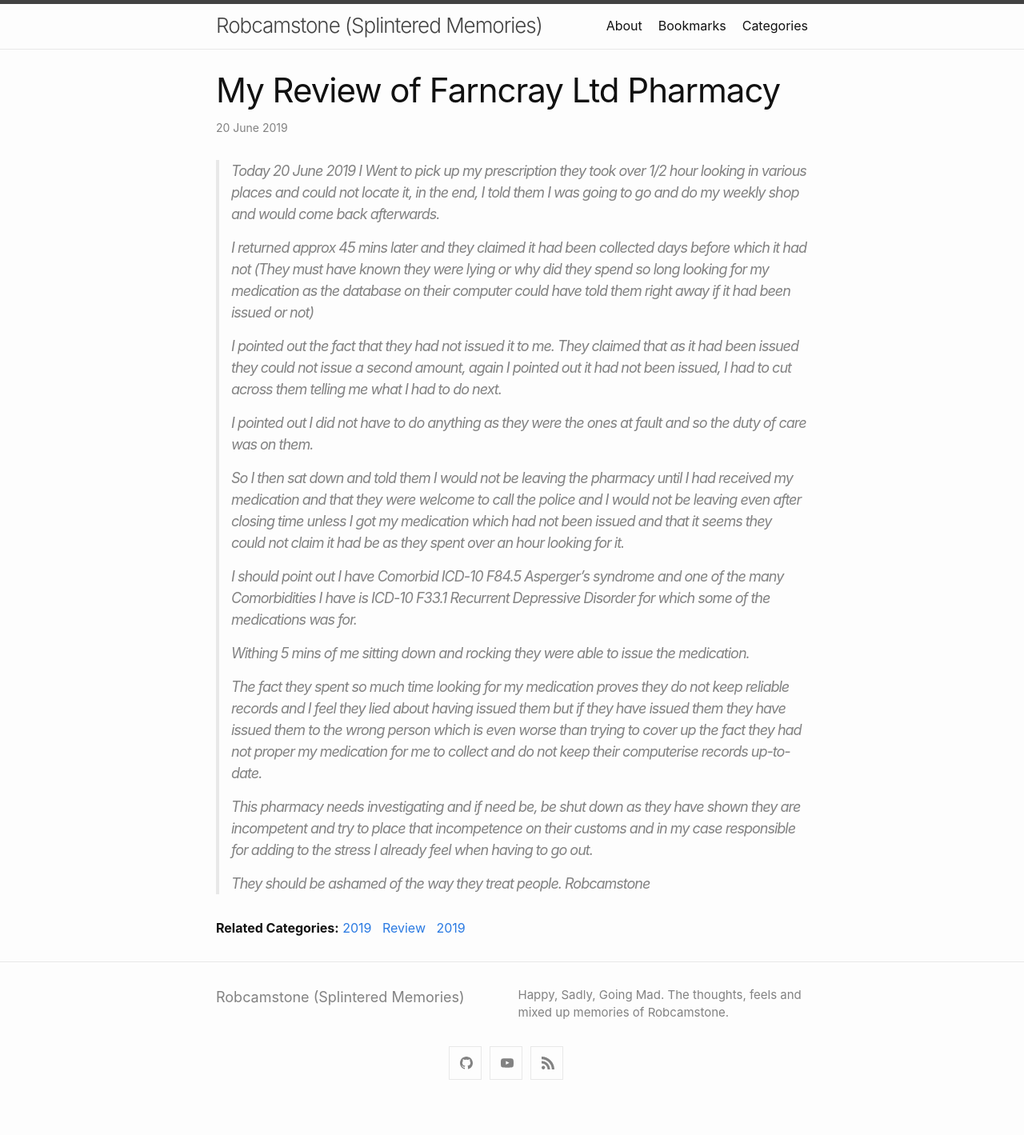
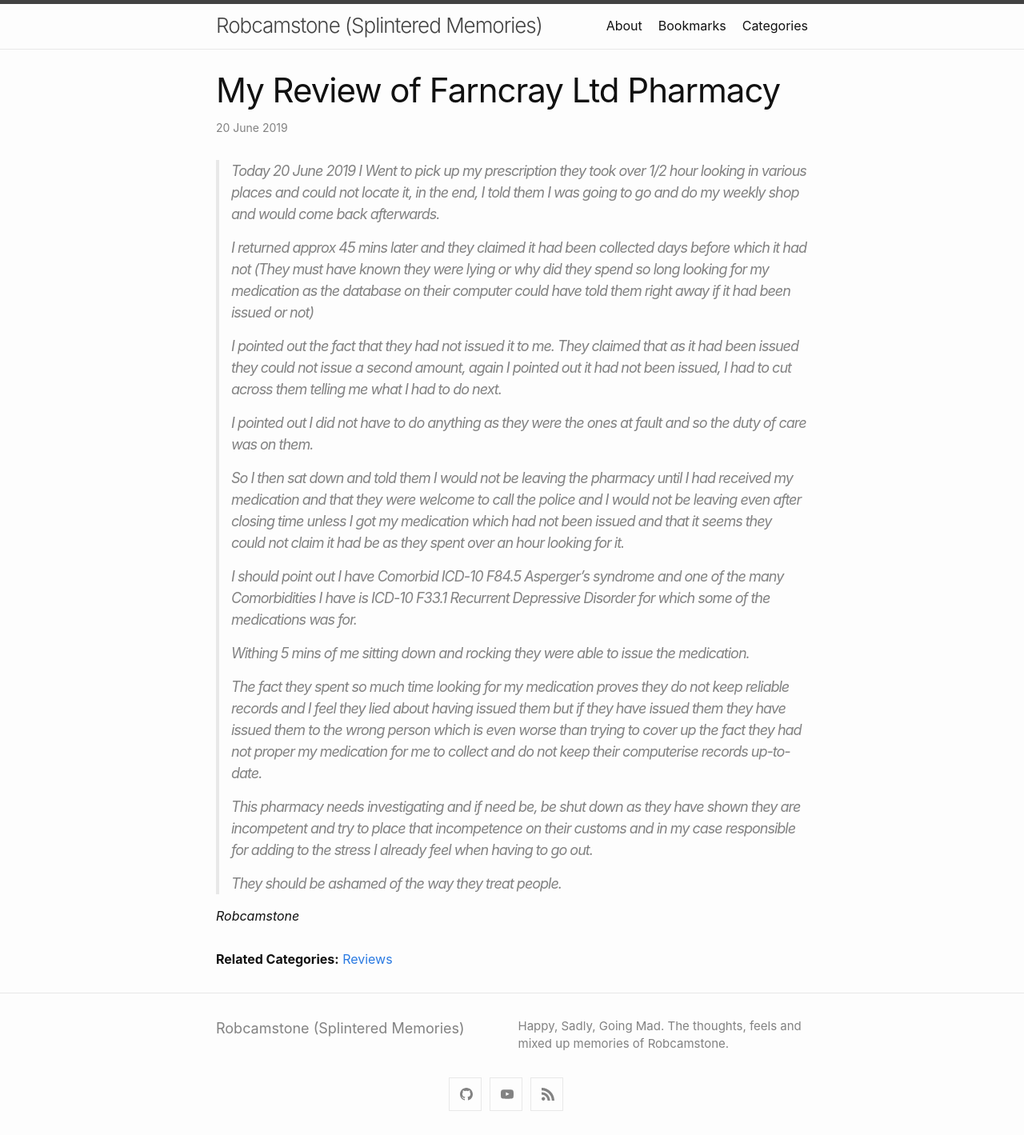
Before and after one commit to Robcamstone/Robcamstone.github.io, a Jekyll site: the page built from _posts/2019-06-20-My-review-of-Farncray-Ltd-Pharmacy.md, in a window 1280 px wide. Shown: the whole page at 80% size. Built offline with Jekyll 4.4.1, drawn with Linux system fonts in a browser that asks for light colours; before the commit the page ends 1380 px from its top, so only the background shows below that.

Commit message:
Update 2019-06-20-My-review-of-Farncray-Ltd-Pharmacy.md

```diff
--- a/_posts/2019-06-20-My-review-of-Farncray-Ltd-Pharmacy.md
+++ b/_posts/2019-06-20-My-review-of-Farncray-Ltd-Pharmacy.md
@@ -1,7 +1,7 @@
 ---
 layout: post
 title: My Review of Farncray Ltd Pharmacy
-categories: [2019, Review]
+categories: [Reviews]
 ---
 
 > Today 20 June 2019 I Went to pick up my prescription they took over 1/2 hour looking in various places and could not locate it, in the end, I told them I was going to go and do my weekly shop and would come back afterwards.
@@ -23,4 +23,5 @@ categories: [2019, Review]
 > This pharmacy needs investigating and if need be, be shut down as they have shown they are incompetent and try to place that incompetence on their customs and in my case responsible for adding to the stress I already feel when having to go out.
 >
 > They should be ashamed of the way they treat people.
+
 <cite>Robcamstone</cite>
```
